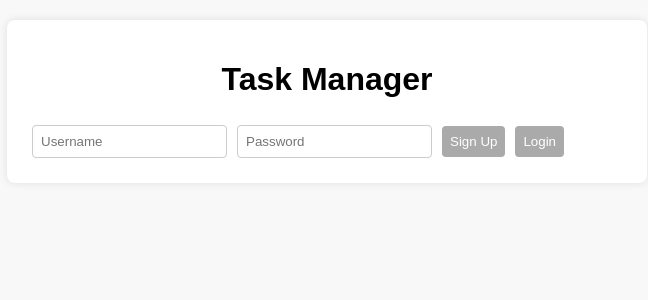
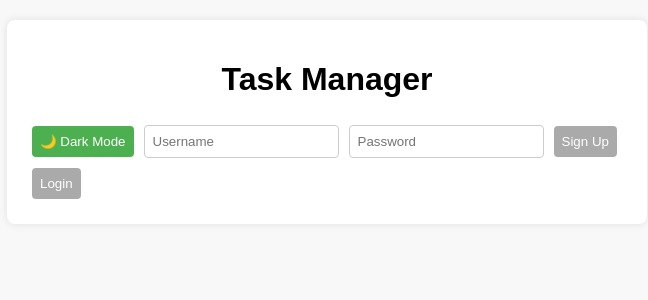
Before and after one commit to AndrewHulme88/project-planner, a React (Create React App) app in the folder frontend/: page / in a window 1280 px wide. Shown: the top 300 px of the page, without its empty margins (313-961 px from the left). Built offline with nearby package versions, Linux system fonts and the light colour scheme.

Commit message:
Added classes and button for dark mode

```diff
--- a/frontend/src/App.js
+++ b/frontend/src/App.js
@@ -12,6 +12,7 @@ function App() {
   const [editingTaskId, setEditingTaskId] = useState(null);
   const [editingText, setEditingText] = useState("");
   const [filter, setFilter] = useState("all");
+  const [darkMode, setDarkMode] = useState(false);
 
   const handleRegister = async () => {
     if (!formUsername || !formPassword) {
@@ -57,6 +58,10 @@ function App() {
       }).then(res => setTasks(res.data));
     }
   }, [token]);
+
+  useEffect(() => {
+    document.body.className = darkMode ? "dark" : "";
+  }, [darkMode]);
 
   const addTask = () => {
     if (!taskText.trim()) {
@@ -134,6 +139,9 @@ function App() {
   return (
     <div className='container'>
       <h1>Task Manager</h1>
+      <button onClick={() => setDarkMode(!darkMode)}>
+        {darkMode ? "☀️ Light Mode" : "🌙 Dark Mode"}
+      </button>
       {token ? (
         <>
           {errorMsg && <p style={{ color: "red" }}>{errorMsg}</p>}
```
